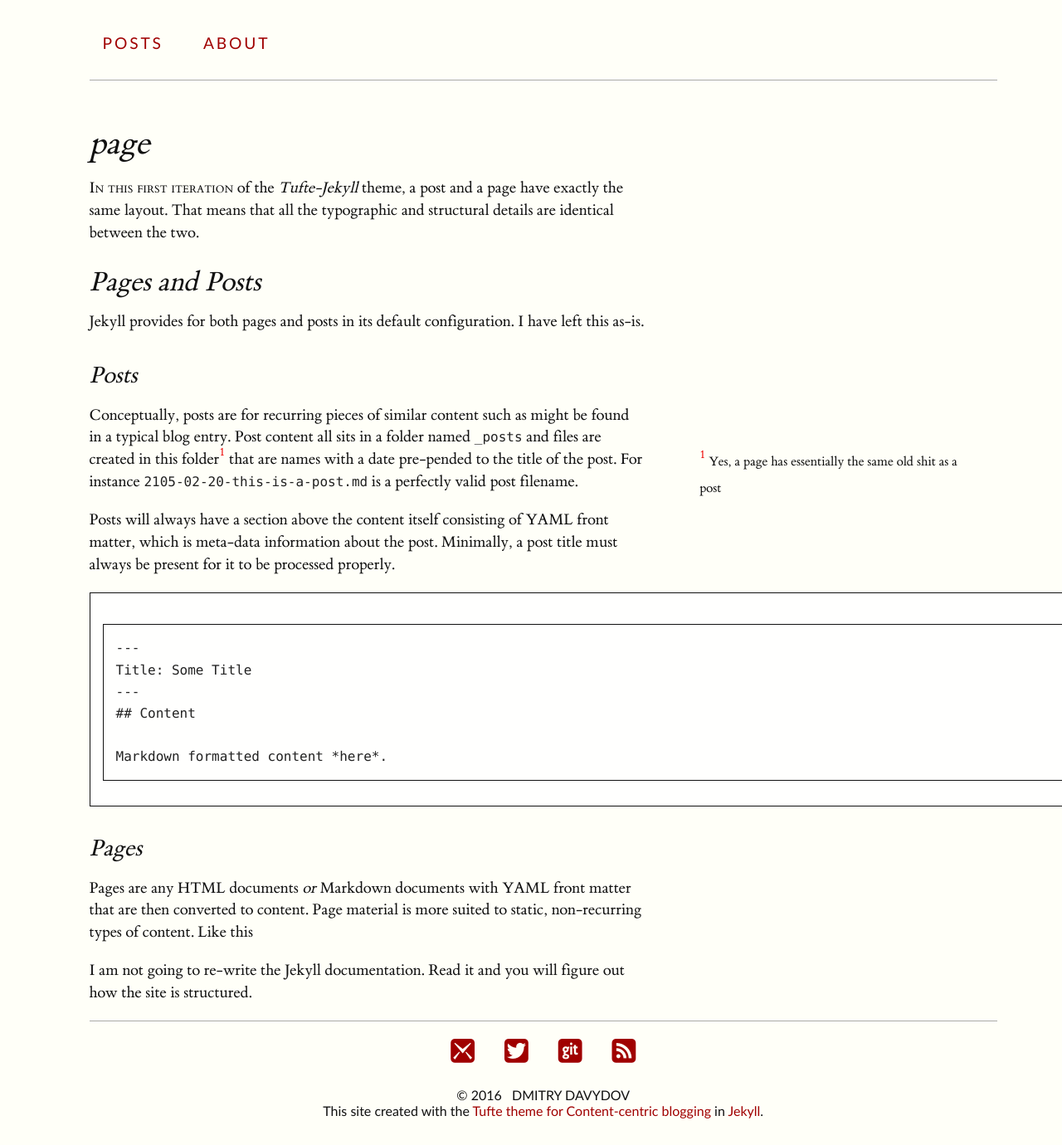
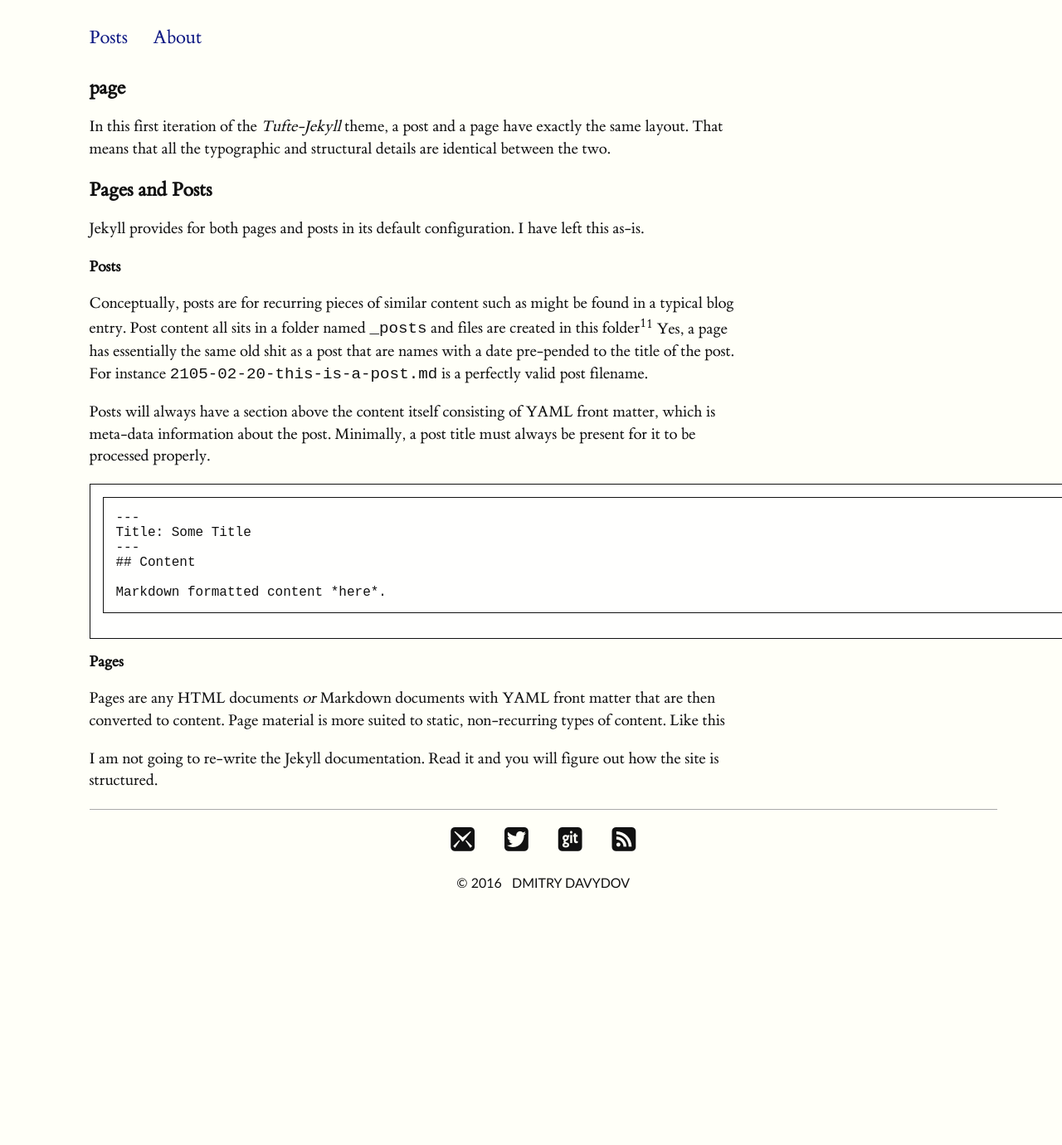
Before and after one commit to Khelek/khelek.github.io, a Jekyll site: the page built from page/index.md, in a window 1280 px wide. Shown: the whole page at 83% size. Built offline with Jekyll 4.4.1, drawn with Linux system fonts in a browser that asks for light colours; after the commit the page ends 1330 px from its top, so only the background shows below that.

Commit message:
improve blog design

```diff
--- a/_includes/footer.html
+++ b/_includes/footer.html
@@ -13,6 +13,5 @@
   </ul>
 <div class="credits">
 <span>&copy; {{ site.time | date: '%Y' }} &nbsp;&nbsp;{{site.author | upcase }}</span></br>
-<span>This site created with the <a href="//github.com/clayh53/tufte-jekyll">Tufte theme for {{site.subtitle}} </a> in <a href="//jekyllrb.com">Jekyll</a>.</span>
 </div>
 </footer>
--- a/_sass/_settings.scss
+++ b/_sass/_settings.scss
@@ -11,6 +11,6 @@ $code-font: Consolas, "Liberation Mono", Menlo, Courier, monospace;
 $url-font: "Lucida Console", "Lucida Sans Typewriter", Monaco, "Bitstream Vera Sans Mono", monospace;
 $text-color: #111;
 $bg-color: #fffff8;
-$contrast-color: #a00000;
+$contrast-color: #0E1983; //#a00000;
 $border-color: #333333;
 // for syntax highlighting
--- a/css/tufte.scss
+++ b/css/tufte.scss
@@ -28,12 +28,6 @@ a {
 
 }
 
-/* clearfix hack after Cederholm (group class name) */
-.group:after {
-  content: "";
-  display: table;
-  clear: both;
-}
 //Base media queries - responsiveness is keyed to underlying font size
 html{
     text-align: baseline;
@@ -89,43 +83,11 @@ body {
   background-color: $bg-color;
   color: $text-color;
   max-width: 1400px;
-
 }
 @media screen and (min-width: 800px){
     body{
       width:95%;
     }
-}
-body > header{
-  padding-top: 1rem;
-  border-bottom: 1px lighten($text-color,60%) solid;
-  max-width: 90%;
-  padding-bottom: 0.5rem;
-}
-header > nav.group {
-  height: 4.5rem;
-}
-
-header > nav  a{
-  font-size: 1.2rem;
-  font-family: $sans-font;
-  letter-spacing: 0.15em;
-  text-transform: uppercase;
-  color: $contrast-color;
-  padding-top: 1.5rem;
-  text-decoration: none;
-  display: inline-block;
-  float: left;
-  margin-top: 0;
-  margin-bottom: 0;
-  padding-right: 2rem;
-  margin-left: 1rem;
-  vertical-align: baseline;
-}
-header > nav a img{
-  height: 4rem;
-  position: relative;
-  top:-1.5rem;
 }
 body > footer{
   padding-bottom: 2rem;
@@ -150,63 +112,6 @@ body > footer ul li a{
     }
 }
 
-// Styling of articles listings //
-
-h1.content-listing-header{
-  font-style: normal;
-  text-transform: uppercase;
-  letter-spacing: 0.2rem;
-  font-size: 1.8rem;
-}
-
-hr.slender {
-    border: 0;
-    height: 1px;
-    margin-bottom:2.8rem;
-    background-image: -webkit-linear-gradient(left, rgba(0,0,0,0), rgba(0,0,0,0.75), rgba(0,0,0,0));
-    background-image:    -moz-linear-gradient(left, rgba(0,0,0,0), rgba(0,0,0,0.75), rgba(0,0,0,0));
-    background-image:     -ms-linear-gradient(left, rgba(0,0,0,0), rgba(0,0,0,0.75), rgba(0,0,0,0));
-    background-image:      -o-linear-gradient(left, rgba(0,0,0,0), rgba(0,0,0,0.75), rgba(0,0,0,0));
-}
-
-li.listing hr{
-  width:100%;
-}
-.listing, .listing h3{
-  display: inline-block;
-  margin:0;
-}
-li.listing {
-  margin:0;
-}
-li.listing  p{
-  width: 100%;
-}
-
-li.listing:last-of-type{
-  border-bottom: none;
-  margin-bottom: 1.4rem;
-}
-li.listing h4.new {
-  text-transform: uppercase;
-  font-style: normal;
-}
-cite{
-  font-style: italic;
-}
-.sans { font-family: $sans-font; }
-
-pre code, pre code p, code  {
-  font-family: $code-font;
-  color: #222;
-  font-size: 1.0rem;
-  line-height: 1.63333333333;
-}
-pre{
-  margin-top: 1.4rem;
-  margin-bottom: 1.4rem;
-}
-article { position: relative; }
 
 p, li{
     font-size: 1.2rem;
@@ -222,7 +127,7 @@ p, li{
 // the paragraphs
 
 p, article  ul li, pre code, pre code p, code{
-  width: 55%;
+  width: 65%;
 }
 
 @media screen and (max-width: 600px){
@@ -236,7 +141,6 @@ p, article  ul li, pre code, pre code p, code{
     }
 }
 
-
 a, .marginnote a, .sidenote a{
   color: $contrast-color;
 }
@@ -244,158 +148,7 @@ ul.content{
   list-style: none;
 }
 img { max-width: 100%; }
-sup, sub {
-   font-size: 0.9rem;
-   line-height: 0;
-   position: relative;
-   top: -0.2rem;
-}
-sub { top: 0.2rem; }
 
-.fullwidth { max-width: 95%; }
-
-.sidenote, .marginnote{
-  float: right;
-  clear: right;
-  margin-right: -60%;
-  width: 50%;
-  margin-top: 0rem;
-  margin-bottom: 1.96rem;
-  font-size: 1.0rem;
-  line-height: 1.96;
-  vertical-align: baseline;
-  position: relative;
-}
-
-.sidenote a {
-  font-size: 0.9rem;
-  line-height: 2.177777777778;
-  margin-bottom: 2.177777777778rem;
-}
-
-@media screen and (max-width: 600px){
-  .sidenote, .marginnote{
-    width: 25%;
-    margin-right: -35%;
-  }
-}
-@media screen and (max-width: 400px){
-  .sidenote, .marginnote{
-  display:none;
-  }
-}
-
-h1 { font-style: italic;
-      font-weight: 400;
-      margin-top: 5%;
-      margin-bottom: 1.568rem;
-      font-size: 2.5rem;
-      line-height: 0.784;
-}
-
-
-
-h2 {  font-style: italic;
-      font-weight: 400;
-      font-size: 2.1rem;
-      margin-top: 1.86666666666667rem;
-      margin-bottom: 0rem;
-      line-height: 0.9333333333333; }
-
-h3 {  font-style: italic;
-      font-weight: 400;
-      font-size: 1.8rem;
-      margin-top: 2.177777777778rem;
-      margin-bottom: 0;
-      line-height: 1.088888888889; }
-
-h4 {  font-style: italic;
-      font-weight: 400;
-      font-size: 1.6rem;
-      margin-top: 2.45rem;
-      margin-bottom: 0;
-      line-height: 1.225; }
-
-h5 {  font-style: italic;
-      font-weight: 400;
-      font-size: 1.4rem;
-      margin-top: 2.8rem;
-      margin-bottom: 0rem;
-      line-height: 1.4;
-      }
-
-h6, .smaller, [id^="fn:"] > p, ol > [id^="fn:"] {
-      font-weight: 400;
-      font-size: 1.2rem;
-      margin-top: 3.266666666667rem;
-      margin-bottom: 0rem;
-      line-height: 1.63333333333;
-    }
-ol > [id^="fn:"]{
-  color: $contrast-color;
-  & p{
-    color: $text-color;
-  }
-}
-
-h6 {
-      font-style: italic;
-}
-.contrast {
-      color: $contrast-color;
-}
-div.footnotes{
-  margin-bottom: 1.4rem;
-
-}
-blockquote {
-    padding-left: 4%;
-}
-// blockquote.smallquote, blockquote.smallquote * {
-//     font-size: 1.2rem;
-// }
-subtitle { font-style: italic;
-           font-size: 1.8rem;
-           margin-bottom: 1.088888888889rem;
-           margin-top: 1.088888888889rem;
-           display: block;
-           line-height: 1.088888888889; }
-
-table { width: 53%;
-        text-align: right;
-        font-size: 1.4rem;
-        line-height: 1.4;
-        margin-top: 1.4rem;
-        margin-bottom: 1.4rem;
-        margin-left: 1%;
-        margin-right: 1%;
-        border-top: 2px solid $border-color;
-        border-bottom: 2px solid $border-color;
-        border-collapse: separate;
-        border-spacing: 0 5px;
-        -webkit-font-feature-settings: 'tnum'; /* This is technically redundant */
-        -moz-font-feature-settings: 'tnum';
-        -ms-font-feature-settings: 'tnum'; }
-
-thead th { border-bottom: 1px solid $border-color;
-           font-weight: 400;
-           border-collapse: separate;
-           border-spacing: 5px 5px;}
-
-a.url, .sidenote a { text-decoration: none;
-        word-break: break-all;
-        font-family: $url-font; }
-
-
-
-sup.sidenote-number {
-  color: lighten($contrast-color, 15%);
-}
-
-span.newthought {
-  font-variant: small-caps;
-
-}
 
 /* LaTeX-logo-specific styling */
 .latex sub, .latex sup { text-transform: uppercase; }
@@ -486,7 +239,7 @@ span.newthought {
   font-variant: normal;
   text-transform: none;
   line-height: 1;
-  color: $contrast-color;
+  color: #111;
 
   /* Better Font Rendering =========== */
   -webkit-font-smoothing: antialiased;
@@ -544,3 +297,36 @@ span.newthought {
 
 
 /*-- End of Icomoon icon font section --*/
+
+
+
+/* my */
+.inline {
+    display: inline-block;
+}
+.index-title {
+    width: 100%;
+    display: inline-block;
+}
+.date {
+    width: 150px;
+    font-weight: 100;
+    font-size: 18px;
+    margin-left: 20px;
+    color: black;
+    float: right;
+}
+header > nav {
+    margin: 30px 0;
+    font-size: 23px;
+    & > a {
+        margin-right: 25px;
+    }
+}
+.year {
+    font-size: 22px;
+    font-family: monospace;
+}
+a.active {
+    border-bottom: 1px solid;
+}
```
Also changed, not shown: _includes/header.html (+19 -0 lines), index.html (+6 -9 lines).
